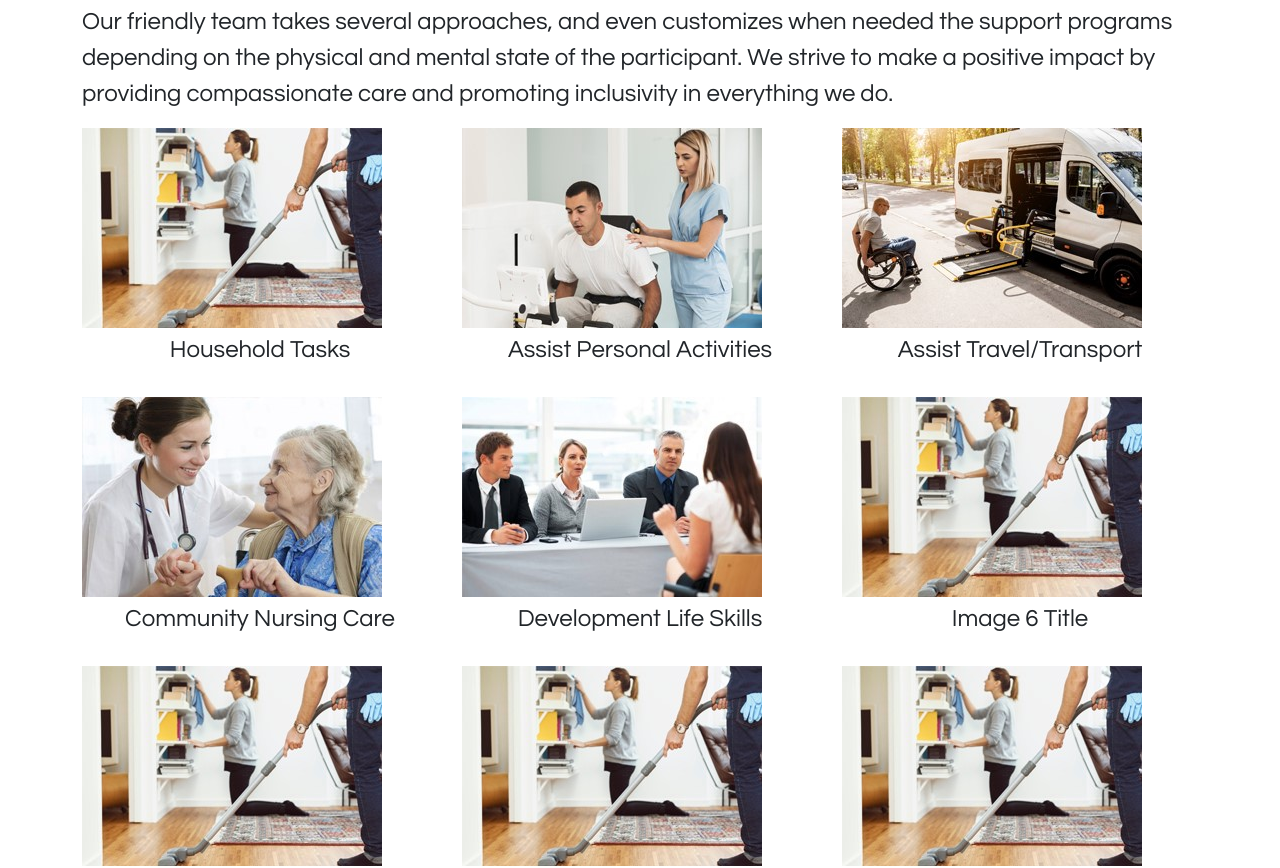
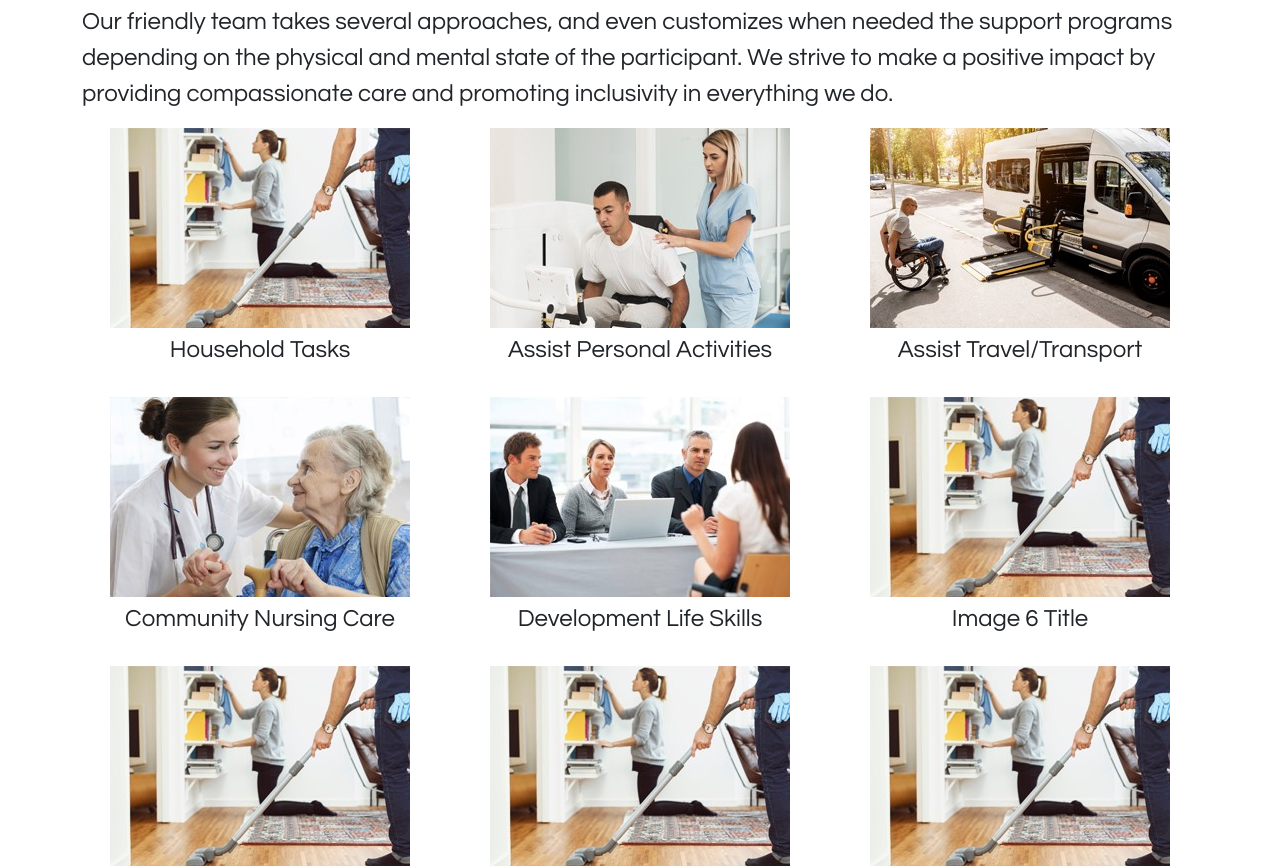
Before and after one commit to manutdmohit/NDIS, a Next.js app: page / in a window 1280 px wide. Shown: the part 1020-1888 px from the top of the page. Built offline with nearby package versions, Linux system fonts and the light colour scheme.

Commit message:
Add css for ndis-container

```diff
--- a/src/app/globals.css
+++ b/src/app/globals.css
@@ -25,11 +25,16 @@
   color: white;
 }
 
-
-
 .intro p,
 .ndis-provider h2 {
   font-weight: 600 !important;
+}
+
+.ndis-container {
+  display: flex;
+  flex-direction: column;
+  justify-content: center;
+  align-items: center;
 }
 
 @media (max-width: 768px) {
```
